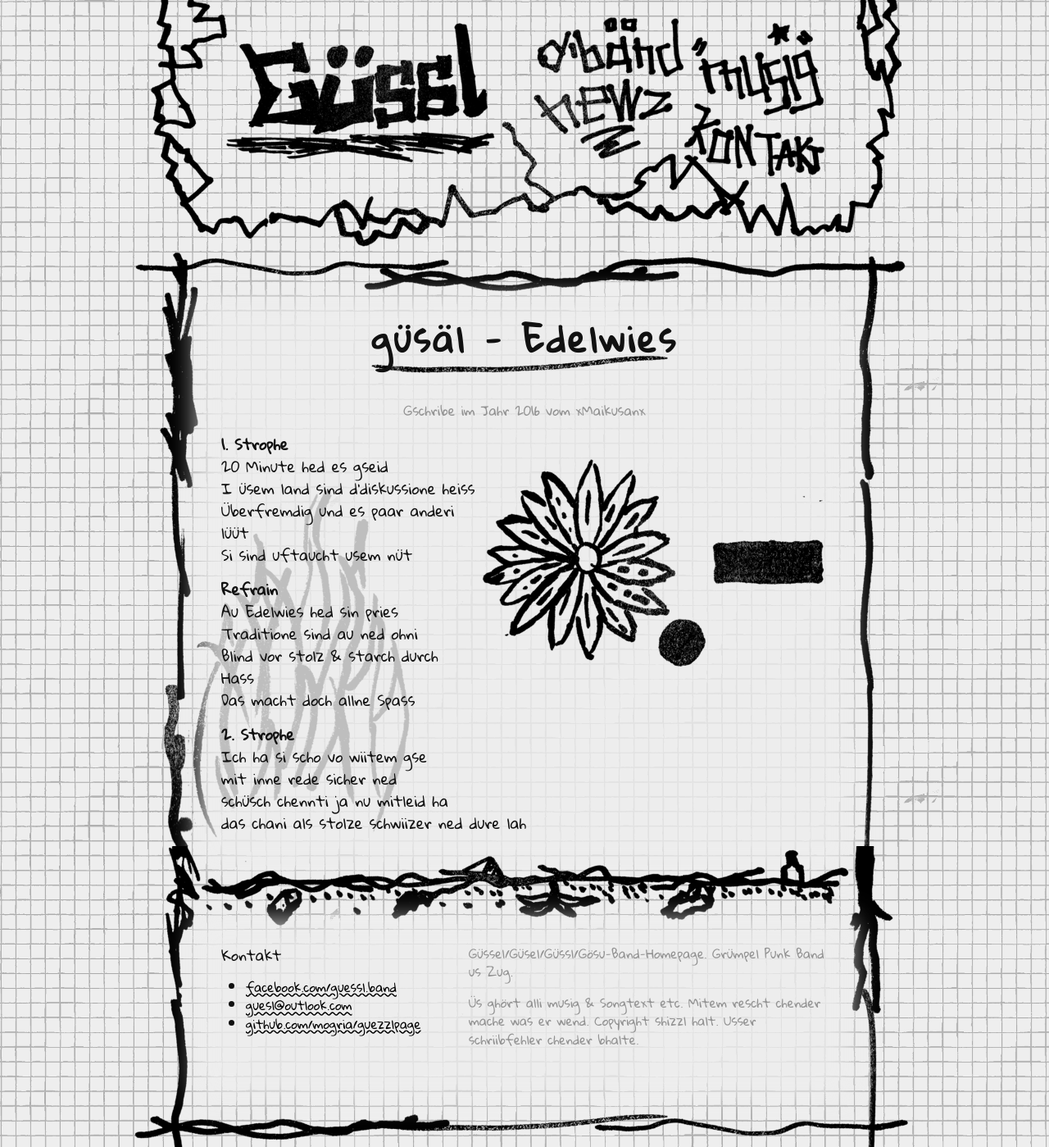
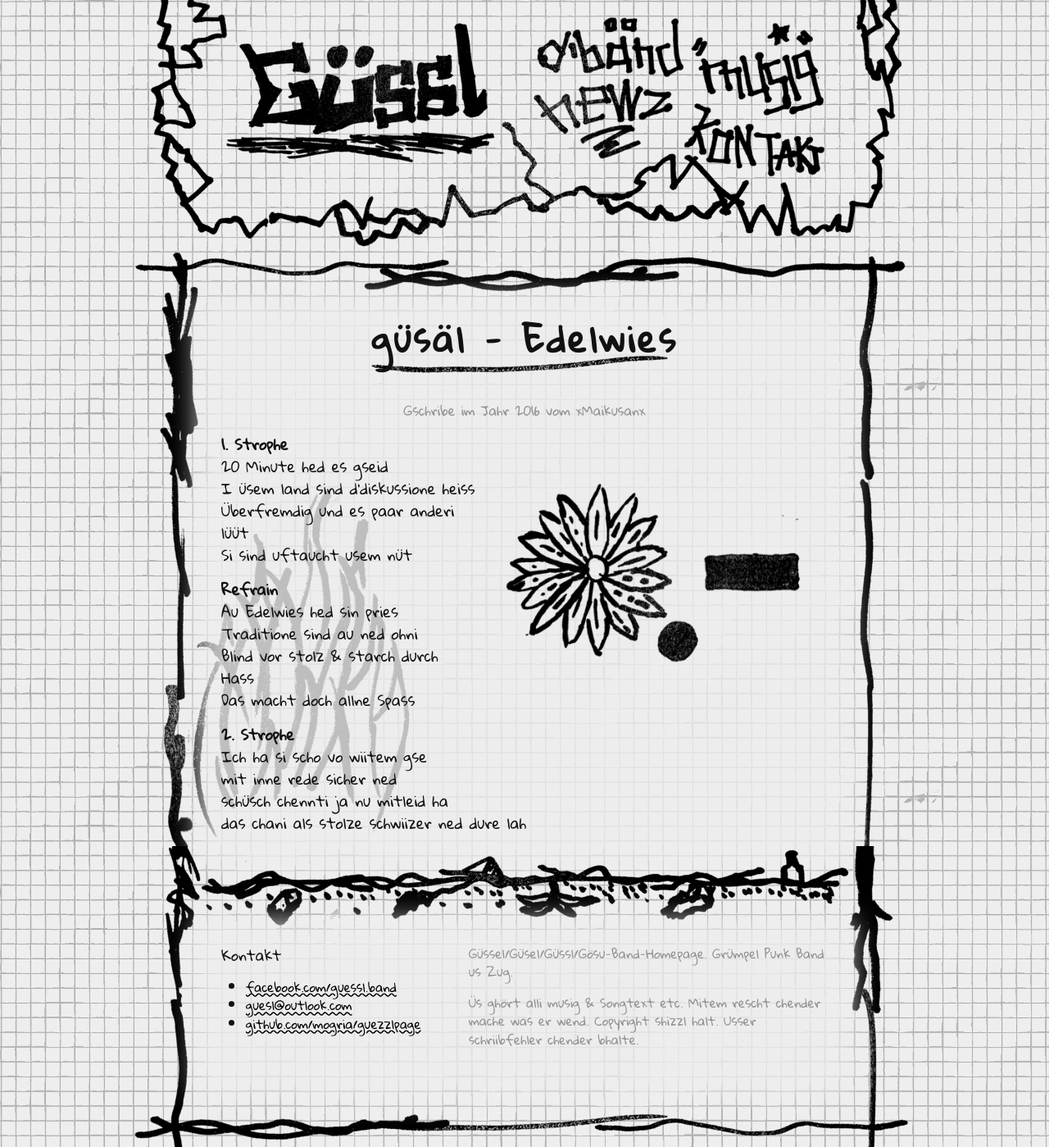
Before and after one commit to mogria/guezzlpage, a Jekyll site: the page built from _songs/gruempel-ep/03_edelwies.md, in a window 1280 px wide. Shown: the whole page at 82% size. Built offline with Jekyll 4.4.1, drawn with Linux system fonts in a browser that asks for light colours.

Commit message:
improve two column layout and music pages

```diff
--- a/_layouts/song.html
+++ b/_layouts/song.html
@@ -18,9 +18,10 @@ layout: default
         {% if page.images %}
             <div class="song-images">
                 {% for image in page.images %}
-                    <img class="song-image" src="{{ image | relative_url }}" />
+                    <figure class="song-image">
+                        <img class="song-image" src="{{ image | relative_url }}" />
+                    </figure>
                 {% endfor %}
-
             </div>
         {% endif %}
         {{ content }}
--- a/_sass/_band.scss
+++ b/_sass/_band.scss
@@ -1,19 +1,5 @@
 .post-content .band-members {
-    display: inline-block;
-    margin: $spacing-unit;
-    margin-top: 0;
-    float: right;
-    width: 305px;
-
-    @include media-query($on-laptop) {
-        width: 100%;
-        float: none;
-        .band-member {
-            float: none;
-            width: 100%;
-        }
-    }
-
+    @extend %column-right;
 
     .band-member {
          @extend %clearfix;
--- a/_sass/_layout.scss
+++ b/_sass/_layout.scss
@@ -433,3 +433,19 @@
     height: 100px;
     padding: $spacing-unit;
 }
+
+%column-right {
+    display: inline-block;
+    margin: $spacing-unit;
+    margin-top: 0;
+    float: right;
+    width: 50%;
+    @include media-query($on-laptop) {
+        width: 100%;
+        float: none;
+        .band-member {
+            float: none;
+            width: 100%;
+        }
+    }
+}
--- a/_sass/_musig.scss
+++ b/_sass/_musig.scss
@@ -1,13 +1,21 @@
-.song {
-    .song-images > img {
-        margin-top: $spacing-unit;
-        margin-bottom: $spacing-unit;
-        display: block;
-        float: right;
-        clear: right;
+/* single song article, with lyrics */
+article.song {
+    .song-images {
+        @extend %column-right;
+
+        figure {
+            display: block;
+            margin-top: 2 * $spacing-unit;
+
+            img {
+                display: block;
+                margin: auto;
+            }
+        }
     }
 }
 
+/* album listing on musig page */
 .albums {
     .album {
         margin-top: $spacing-unit * 2;
@@ -36,9 +44,9 @@
                     display: inline-block;
                 }
 
-		a {
+                a {
                     text-decoration: none;
-	        }
+                }
             }
         }
     }
```
